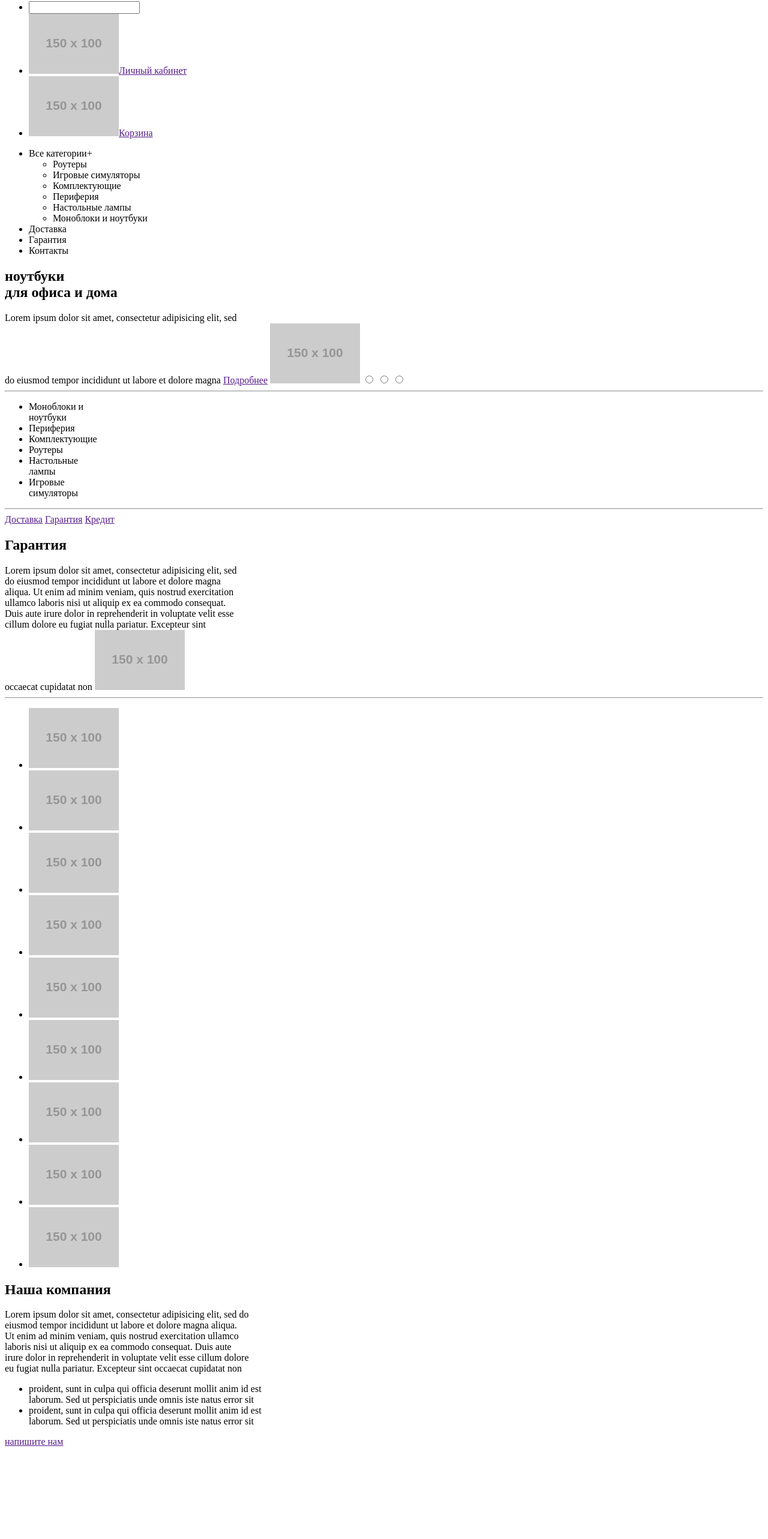
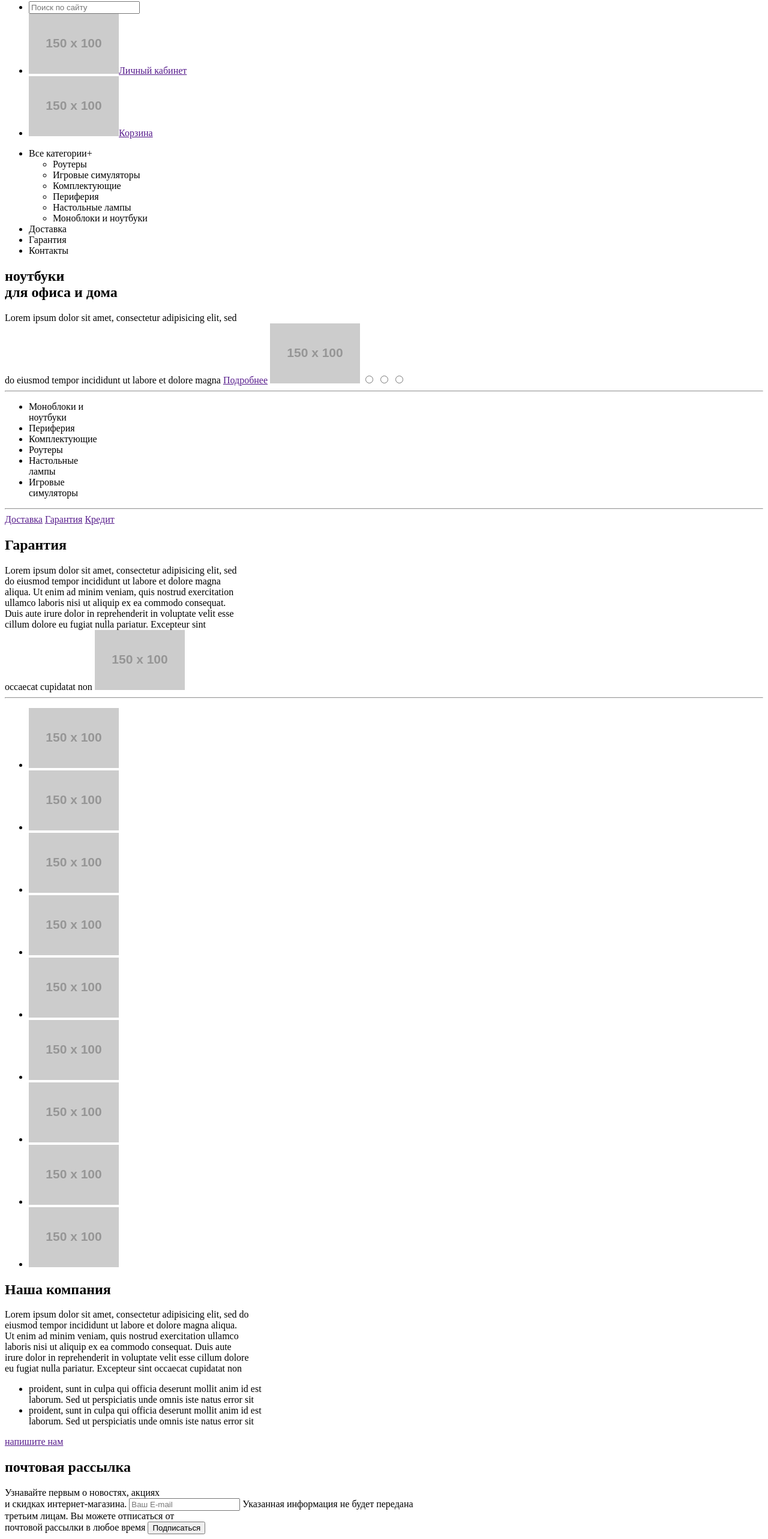
Before and after one commit to AlexUnderNewSky02/Project-Web, a plain HTML site: page index.html in a window 1280 px wide. Shown: the part 222-2787 px from the top of the page at 60% size. Before the commit the page ends 2642 px from the top, so only its background shows below. Drawn offline with Linux system fonts and the light colour scheme; placeholder pictures from the web are drawn by us.

Commit message:
Cделан майн

```diff
--- a/index.html
+++ b/index.html
@@ -9,7 +9,7 @@
             <ul class="content-header">
                 <li><img src="http://placehold.it/150x100" alt="logo" class="logo"></li>
                 <li class="telephone"><img src="http://placehold.it/150x100" alt="telephone">+7 900 000 00 00</li>
-                <li><input type="text"></li>
+                <li><input type="text" placeholder="Поиск по сайту"></li>
                 <li><a href=""><img src="http://placehold.it/150x100" alt="Человечек">Личный кабинет</a></li>
                 <li><a href=""><img src="http://placehold.it/150x100" alt="корзина">Корзина</a></li>
             </ul>
@@ -126,8 +126,16 @@
             </a>
         </section>
         <section class="dispatch">
-
+            <h2 class="dispatch-caption">почтовая рассылка</h2>
+            <div class="line-dispatch"></div>
+            <span>Узнавайте первым о новостях, акциях<br> и скидках интернет-магазина.</span>
+            <input type="email" class="email" placeholder="Ваш E-mail">
+            <span>Указанная информация не будет передана<br> третьим лицам. Вы можете отписаться от<br> почтовой рассылки в любое время</span>
+            <button class="dispatch-button">Подписаться</button>
         </section>
     </main>
+    <footer class="basement">
+
+    </footer>
 </body>
 </html>
```
